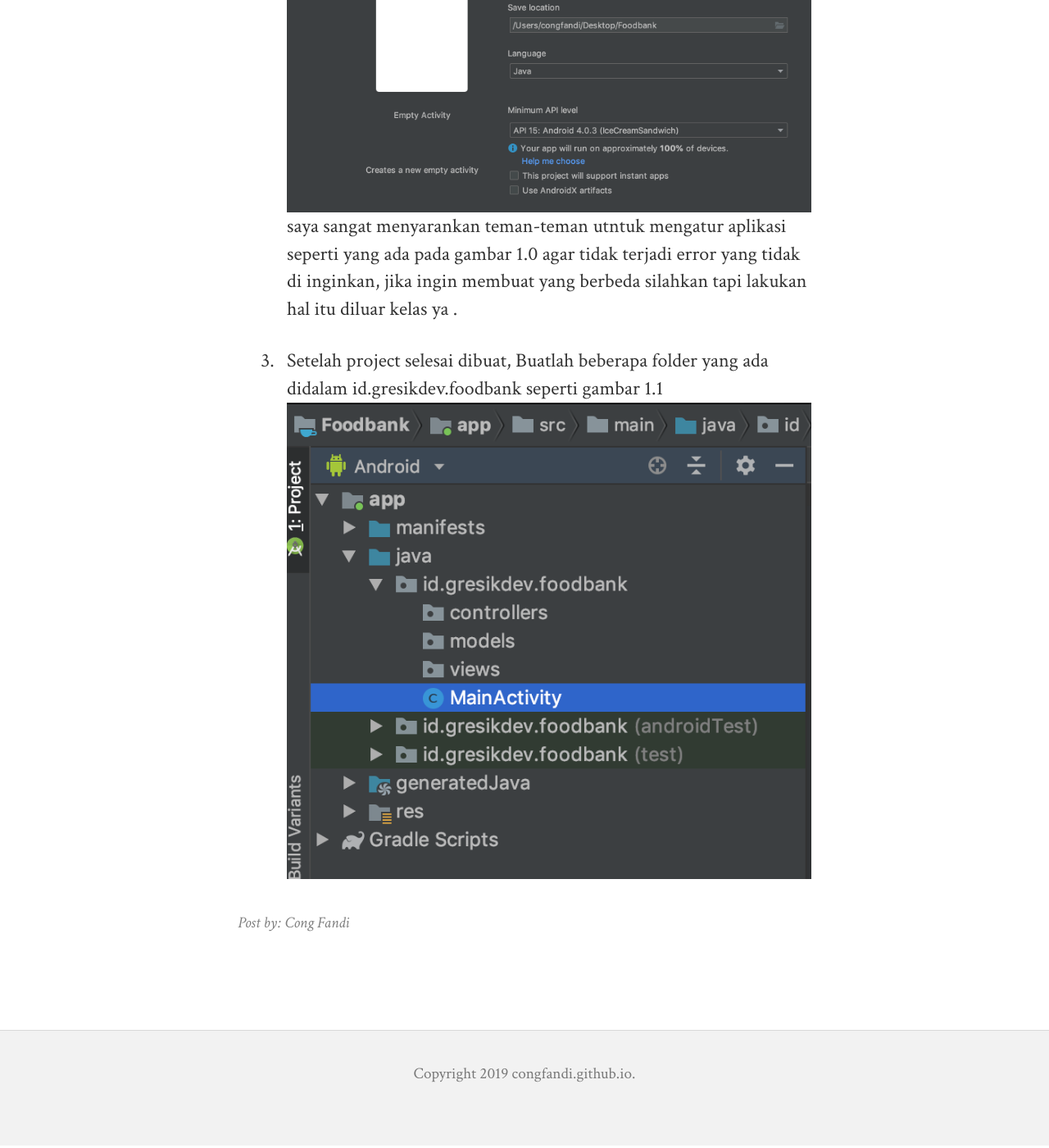
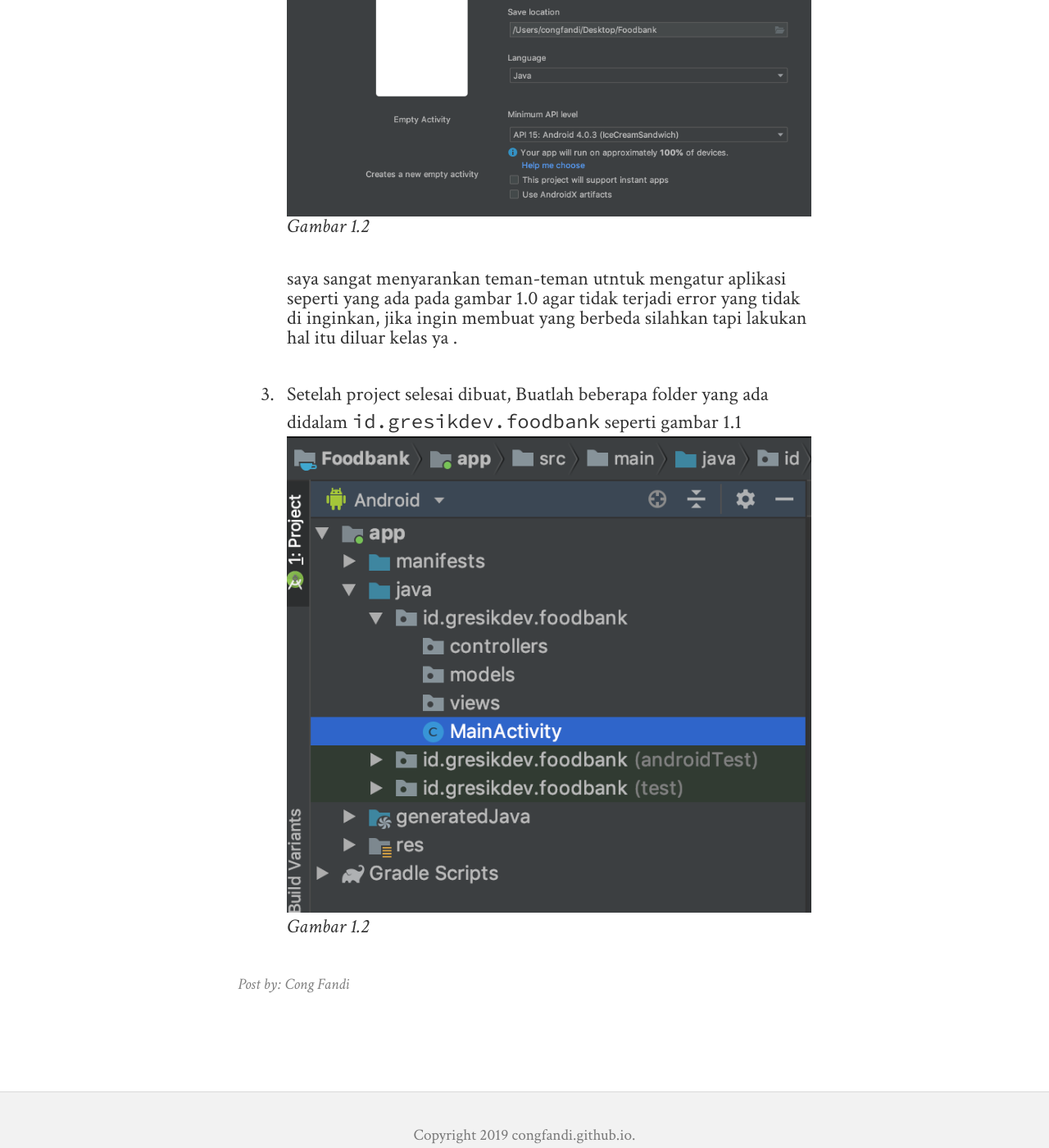
Before and after one commit to congfandi/congfandi.github.io, a Jekyll site: the page built from _posts/2019-03-26-membuat-aplikasi-foodbank-part-1.md, in a window 1280 px wide and 1400 px high, scrolled down 1079 px. Shown: the whole window at 82% size. Built offline with Jekyll 4.4.1, drawn with Linux system fonts in a browser that asks for light colours; nearby versions of some CDN libraries.

Commit message:
add image description

```diff
--- a/_posts/2019-03-26-membuat-aplikasi-foodbank-part-1.md
+++ b/_posts/2019-03-26-membuat-aplikasi-foodbank-part-1.md
@@ -10,6 +10,9 @@
 1. Buat aplikasi dengna menggunakan **Android Studio**
 2. Atur project seperti gambar 1.0
    ![Gambar 1.0](/../img/foodbank1/gambar1.png)
+   _Gambar 1.2_
+
    saya sangat menyarankan teman-teman utntuk mengatur aplikasi seperti yang ada pada gambar 1.0 agar tidak terjadi error yang tidak di inginkan, jika ingin membuat yang berbeda silahkan tapi lakukan hal itu diluar kelas ya .
-3. Setelah project selesai dibuat, Buatlah beberapa folder yang ada didalam id.gresikdev.foodbank seperti gambar 1.1
-![gambar 1.1](/../img/foodbank1/gambar2.png)
+3. Setelah project selesai dibuat, Buatlah beberapa folder yang ada didalam `id.gresikdev.foodbank` seperti gambar 1.1
+![Gambar 1.1](/../img/foodbank1/gambar2.png)
+    _Gambar 1.2_
```
